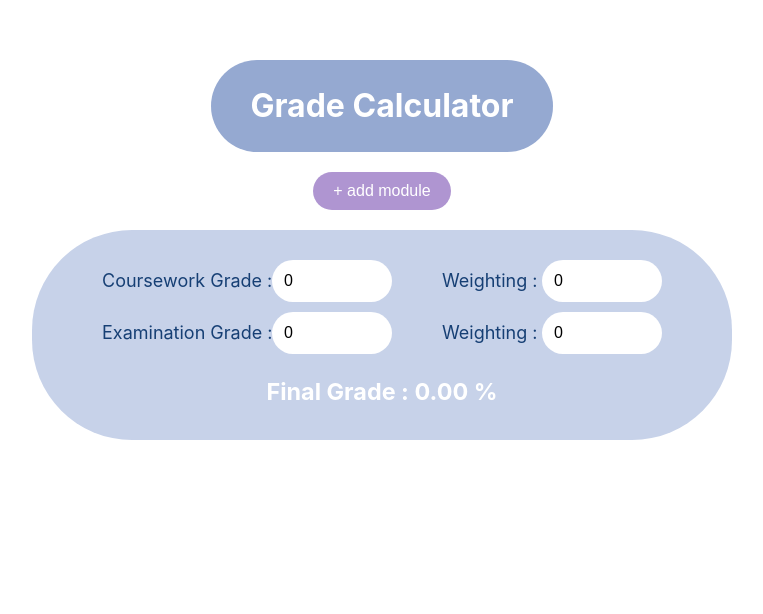
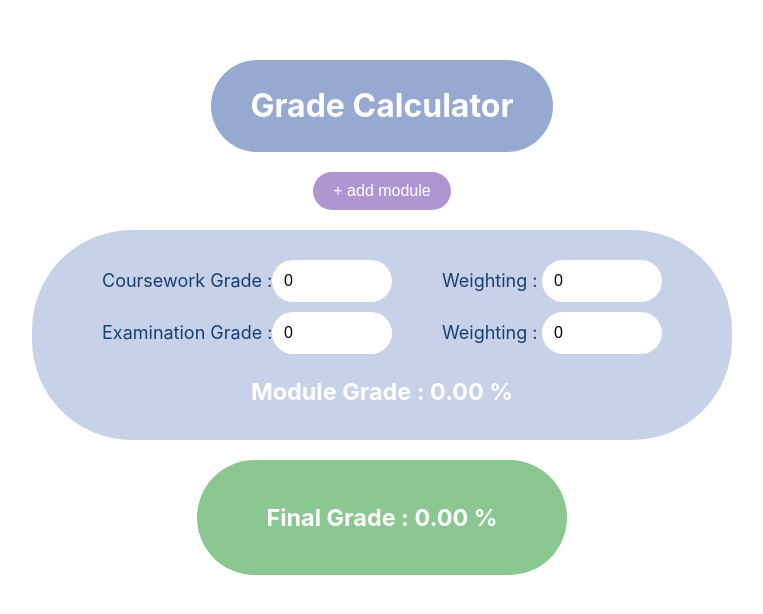
Before and after one commit to maeBoittiaux/grade-calculator, a React (Create React App) app: page / in a window 1280 px wide. Shown: the top 614 px of the page, without its empty margins (258-1021 px from the left). Built offline with nearby package versions, Linux system fonts and the light colour scheme.

Commit message:
Add result component to display average grade of all modules

```diff
--- a/src/App.js
+++ b/src/App.js
@@ -1,21 +1,37 @@
-import React, { useState } from 'react';
+import React, { useState, useEffect } from 'react';
 import './App.css';
 import Title from './Title';
 import Module from './Module';
 import AddModuleButton from './AddModuleButton';
+import Result from './Result';
 
 function App() {
-  const [modules, setModules] = useState([<Module key={0} />]);
+  const [modules, setModules] = useState([{ id: 0, grade: 0 }]);
 
   const addModule = () => {
-    setModules([...modules, <Module key={modules.length} />]);
+    setModules([...modules, { id: modules.length, grade: 0 }]);
+  };
+
+  const updateGrade = (id, newGrade) => {
+    const updatedModules = modules.map((module) =>
+      module.id === id ? { ...module, grade: newGrade } : module
+    );
+    setModules(updatedModules);
+  };
+
+  const calculateAverage = () => {
+    const total = modules.reduce((sum, module) => sum + parseFloat(module.grade || 0), 0);
+    return (total / modules.length).toFixed(2);
   };
 
   return (
     <div className="App">
       <Title />
       <AddModuleButton onClick={addModule} />
-      {modules}
+      {modules.map((module, index) => (
+        <Module key={module.id} id={module.id} updateGrade={updateGrade} />
+      ))}
+      <Result average={calculateAverage()} />
     </div>
   );
 }
--- a/src/Module.js
+++ b/src/Module.js
@@ -1,7 +1,7 @@
 import React, { useState, useEffect } from 'react';
 import './Module.css';
 
-function Module() {
+function Module({ id, updateGrade }) {
     const [courseworkGrade, setCourseworkGrade] = useState(0);
     const [courseworkWeighting, setCourseworkWeighting] = useState(0);
     const [examGrade, setExamGrade] = useState(0);
@@ -34,16 +34,17 @@ function Module() {
         const exPart = (examGrade * examWeighting) / 100;
         const final = cwPart + exPart;
         setFinalGrade(final.toFixed(2));
+        updateGrade(id, final.toFixed(2));
     };
 
     return (
         <div className="module-container">
             <div className="module-row">
                 <div className="module-input">
-                    <label htmlFor="coursework-grade">Coursework Grade :</label>
+                    <label htmlFor={`coursework-grade-${id}`}>Coursework Grade :</label>
                     <input
                         type="number"
-                        id="coursework-grade"
+                        id={`coursework-grade-${id}`}
                         name="coursework-grade"
                         value={courseworkGrade}
                         min="0"
@@ -54,10 +55,10 @@ function Module() {
                     />
                 </div>
                 <div className="module-input">
-                    <label htmlFor="coursework-weighting" className="weighting-label">Weighting :</label>
+                    <label htmlFor={`coursework-weighting-${id}`} className="weighting-label">Weighting :</label>
                     <input
                         type="number"
-                        id="coursework-weighting"
+                        id={`coursework-weighting-${id}`}
                         name="coursework-weighting"
                         value={courseworkWeighting}
                         min="0"
@@ -70,10 +71,10 @@ function Module() {
             </div>
             <div className="module-row">
                 <div className="module-input">
-                    <label htmlFor="exam-grade">Examination Grade :</label>
+                    <label htmlFor={`exam-grade-${id}`}>Examination Grade :</label>
                     <input
                         type="number"
-                        id="exam-grade"
+                        id={`exam-grade-${id}`}
                         name="exam-grade"
                         value={examGrade}
                         min="0"
@@ -84,10 +85,10 @@ function Module() {
                     />
                 </div>
                 <div className="module-input">
-                    <label htmlFor="exam-weighting" className="weighting-label">Weighting :</label>
+                    <label htmlFor={`exam-weighting-${id}`} className="weighting-label">Weighting :</label>
                     <input
                         type="number"
-                        id="exam-weighting"
+                        id={`exam-weighting-${id}`}
                         name="exam-weighting"
                         value={examWeighting}
                         min="0"
@@ -99,7 +100,7 @@ function Module() {
                 </div>
             </div>
             <div className="module-results">
-                <h3>Final Grade : {finalGrade} %</h3>
+                <h3>Module Grade : {finalGrade} %</h3>
             </div>
         </div>
     );
--- /dev/null
+++ b/src/Result.css
@@ -0,0 +1,12 @@
+.result-container {
+    background-color: #8bc790;
+    border-radius: 100px;
+    text-align: center;
+    padding: 20px 60px;
+    margin-top: 20px;
+    margin-left: auto;
+    margin-right: auto;
+    color: white;
+    font-size: 20px;
+    width: 250px;
+}
--- /dev/null
+++ b/src/Result.js
@@ -0,0 +1,12 @@
+import React from 'react';
+import './Result.css';
+
+function Result({ average }) {
+    return (
+        <div className="result-container">
+            <h3>Final Grade : {average} %</h3>
+        </div>
+    );
+}
+
+export default Result;
```
